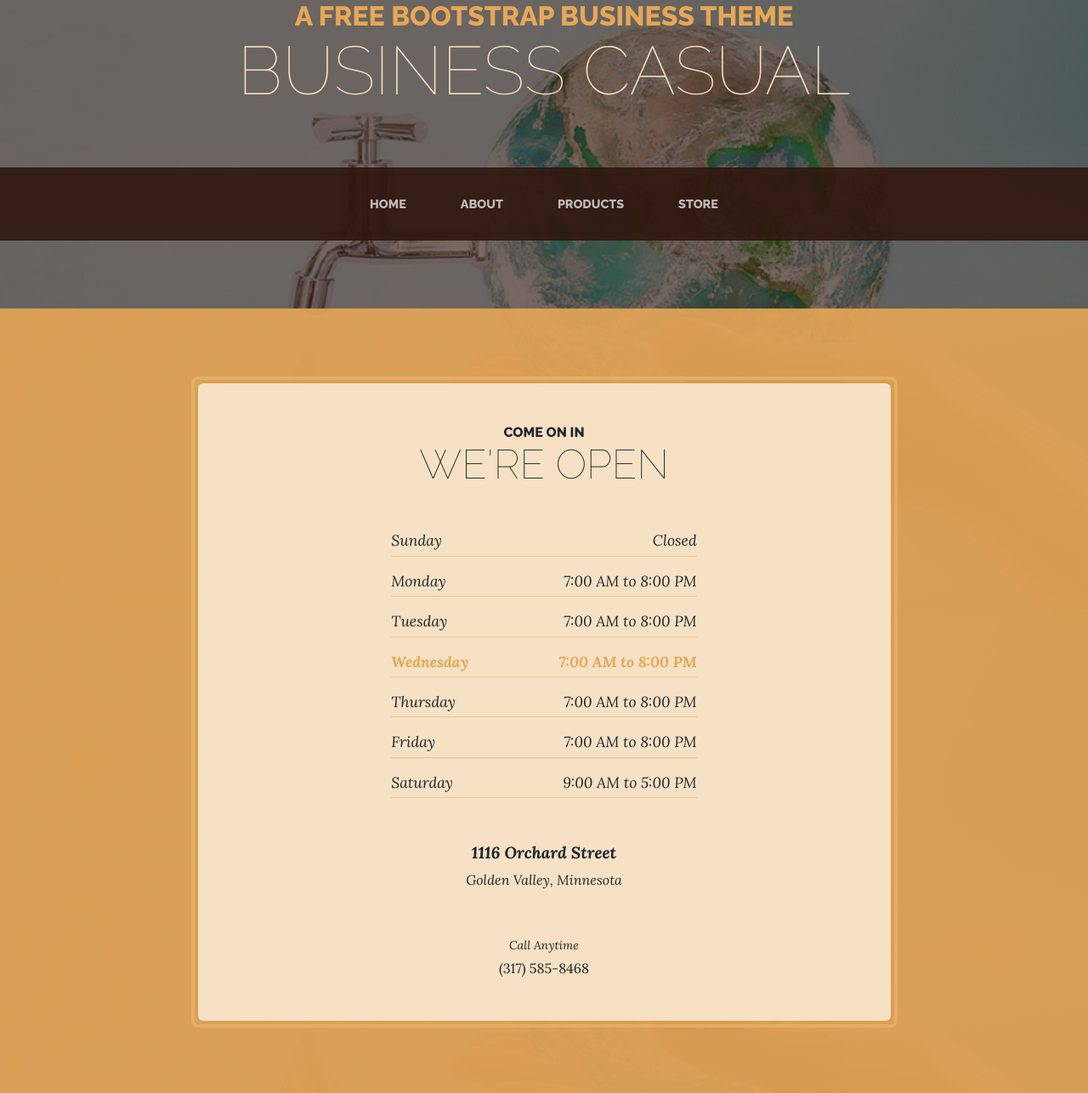
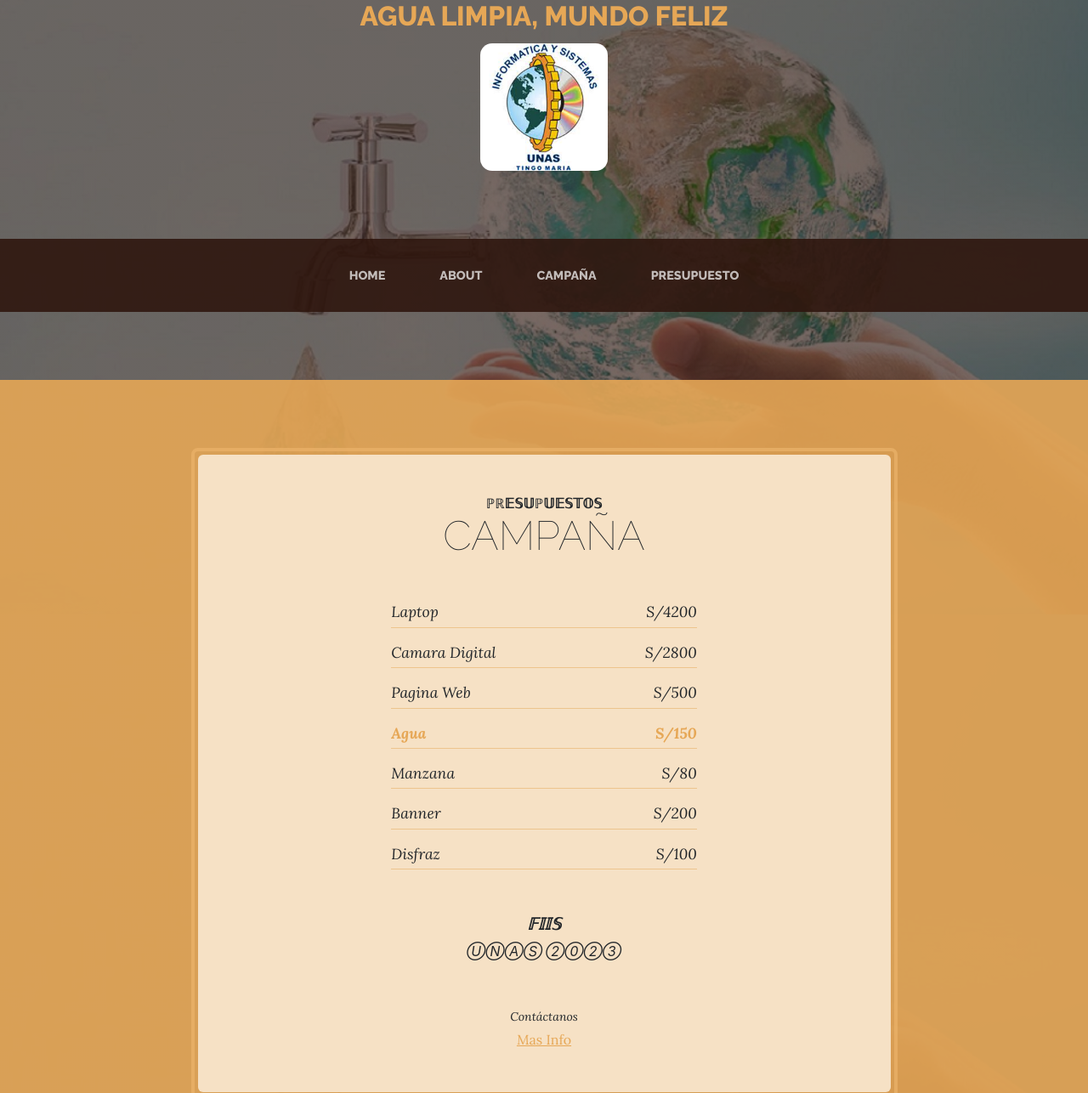
Before and after one commit to Thezero27/AguaLimpia, a plain HTML site: page store.html in a window 1280 px wide. Shown: the part 77-1363 px from the top of the page at 85% size. Drawn offline with nearby package versions, Linux system fonts and the light colour scheme.

Commit message:
Add files via upload

```diff
--- a/store.html
+++ b/store.html
@@ -5,7 +5,7 @@
         <meta name="viewport" content="width=device-width, initial-scale=1, shrink-to-fit=no" />
         <meta name="description" content="" />
         <meta name="author" content="" />
-        <title>Business Casual - Start Bootstrap Theme</title>
+        <title>Agua Limpia, Mundo Feliz</title>
         <link rel="icon" type="image/x-icon" href="assets/favicon.ico" />
         <!-- Google fonts-->
         <link href="https://fonts.googleapis.com/css?family=Raleway:100,100i,200,200i,300,300i,400,400i,500,500i,600,600i,700,700i,800,800i,900,900i" rel="stylesheet" />
@@ -16,8 +16,8 @@
     <body>
         <header>
             <h1 class="site-heading text-center text-faded d-none d-lg-block">
-                <span class="site-heading-upper text-primary mb-3">A Free Bootstrap Business Theme</span>
-                <span class="site-heading-lower">Business Casual</span>
+                <span class="site-heading-upper text-primary mb-3">Agua Limpia, Mundo Feliz</span>
+                <span class="site-heading-lower"><img src="assets/img/logoFIIS.jpeg" class="img2"></span>
             </h1>
         </header>
         <!-- Navigation-->
@@ -29,8 +29,8 @@
                     <ul class="navbar-nav mx-auto">
                         <li class="nav-item px-lg-4"><a class="nav-link text-uppercase" href="index.html">Home</a></li>
                         <li class="nav-item px-lg-4"><a class="nav-link text-uppercase" href="about.html">About</a></li>
-                        <li class="nav-item px-lg-4"><a class="nav-link text-uppercase" href="products.html">Products</a></li>
-                        <li class="nav-item px-lg-4"><a class="nav-link text-uppercase" href="store.html">Store</a></li>
+                        <li class="nav-item px-lg-4"><a class="nav-link text-uppercase" href="products.html">Campaña</a></li>
+                        <li class="nav-item px-lg-4"><a class="nav-link text-uppercase" href="store.html">Presupuesto</a></li>
                     </ul>
                 </div>
             </div>
@@ -41,50 +41,50 @@
                     <div class="col-xl-9 mx-auto">
                         <div class="cta-inner bg-faded text-center rounded">
                             <h2 class="section-heading mb-5">
-                                <span class="section-heading-upper">Come On In</span>
-                                <span class="section-heading-lower">We're Open</span>
+                                <span class="section-heading-upper">ℙℝ𝔼𝕊𝕌ℙ𝕌𝔼𝕊𝕋𝕆𝕊</span>
+                                <span class="section-heading-lower">CAMPAÑA</span>
                             </h2>
                             <ul class="list-unstyled list-hours mb-5 text-left mx-auto">
                                 <li class="list-unstyled-item list-hours-item d-flex">
-                                    Sunday
-                                    <span class="ms-auto">Closed</span>
+                                    Laptop
+                                    <span class="ms-auto">S/4200</span>
                                 </li>
                                 <li class="list-unstyled-item list-hours-item d-flex">
-                                    Monday
-                                    <span class="ms-auto">7:00 AM to 8:00 PM</span>
+                                    Camara Digital
+                                    <span class="ms-auto">S/2800</span>
                                 </li>
                                 <li class="list-unstyled-item list-hours-item d-flex">
-                                    Tuesday
-                                    <span class="ms-auto">7:00 AM to 8:00 PM</span>
+                                    Pagina Web
+                                    <span class="ms-auto">S/500</span>
                                 </li>
                                 <li class="list-unstyled-item list-hours-item d-flex">
-                                    Wednesday
-                                    <span class="ms-auto">7:00 AM to 8:00 PM</span>
+                                    Agua
+                                    <span class="ms-auto">S/150</span>
                                 </li>
                                 <li class="list-unstyled-item list-hours-item d-flex">
-                                    Thursday
-                                    <span class="ms-auto">7:00 AM to 8:00 PM</span>
+                                    Manzana
+                                    <span class="ms-auto">S/80</span>
                                 </li>
                                 <li class="list-unstyled-item list-hours-item d-flex">
-                                    Friday
-                                    <span class="ms-auto">7:00 AM to 8:00 PM</span>
+                                    Banner
+                                    <span class="ms-auto">S/200</span>
                                 </li>
                                 <li class="list-unstyled-item list-hours-item d-flex">
-                                    Saturday
-                                    <span class="ms-auto">9:00 AM to 5:00 PM</span>
+                                    Disfraz
+                                    <span class="ms-auto">S/100</span>
                                 </li>
                             </ul>
                             <p class="address mb-5">
                                 <em>
-                                    <strong>1116 Orchard Street</strong>
+                                    <strong>𝔽𝕀𝕀𝕊</strong>
                                     <br />
-                                    Golden Valley, Minnesota
+                                    ⓊⓃⒶⓈ ②⓪②③
                                 </em>
                             </p>
                             <p class="mb-0">
-                                <small><em>Call Anytime</em></small>
+                                <small><em>Contáctanos</em></small>
                                 <br />
-                                (317) 585-8468
+                                <a href="https://web.whatsapp.com/send/?phone=51928457022&amp;text=Hola+Mauricio%2C+quiero+mas+informaci%C3%B3n+de+la+campa%C3%B1a%F0%9F%98%83" target="_blank">Mas Info</a>
                             </p>
                         </div>
                     </div>
@@ -115,7 +115,7 @@
             </div>
         </section>
         <footer class="footer text-faded text-center py-5">
-            <div class="container"><p class="m-0 small">Copyright &copy; Your Website 2023</p></div>
+            <div class="container"><p class="m-0 small">Copyright &copy; Thezero 2023</p></div>
         </footer>
         <!-- Bootstrap core JS-->
         <script src="https://cdn.jsdelivr.net/npm/bootstrap@5.2.3/dist/js/bootstrap.bundle.min.js"></script>
```
Also changed, not shown: about.html (+15 -15 lines), index.html (+4 -4 lines), products.html (+9 -9 lines), assets/img/about1.jpg (added), assets/img/products-01.jpg, assets/img/products-01fake.jpg (added), assets/img/products-02.jpg, assets/img/products-02fake.jpg (added), assets/img/products-03fake.jpg (added), assets/img/wsp2.png (added), 2 other files.
